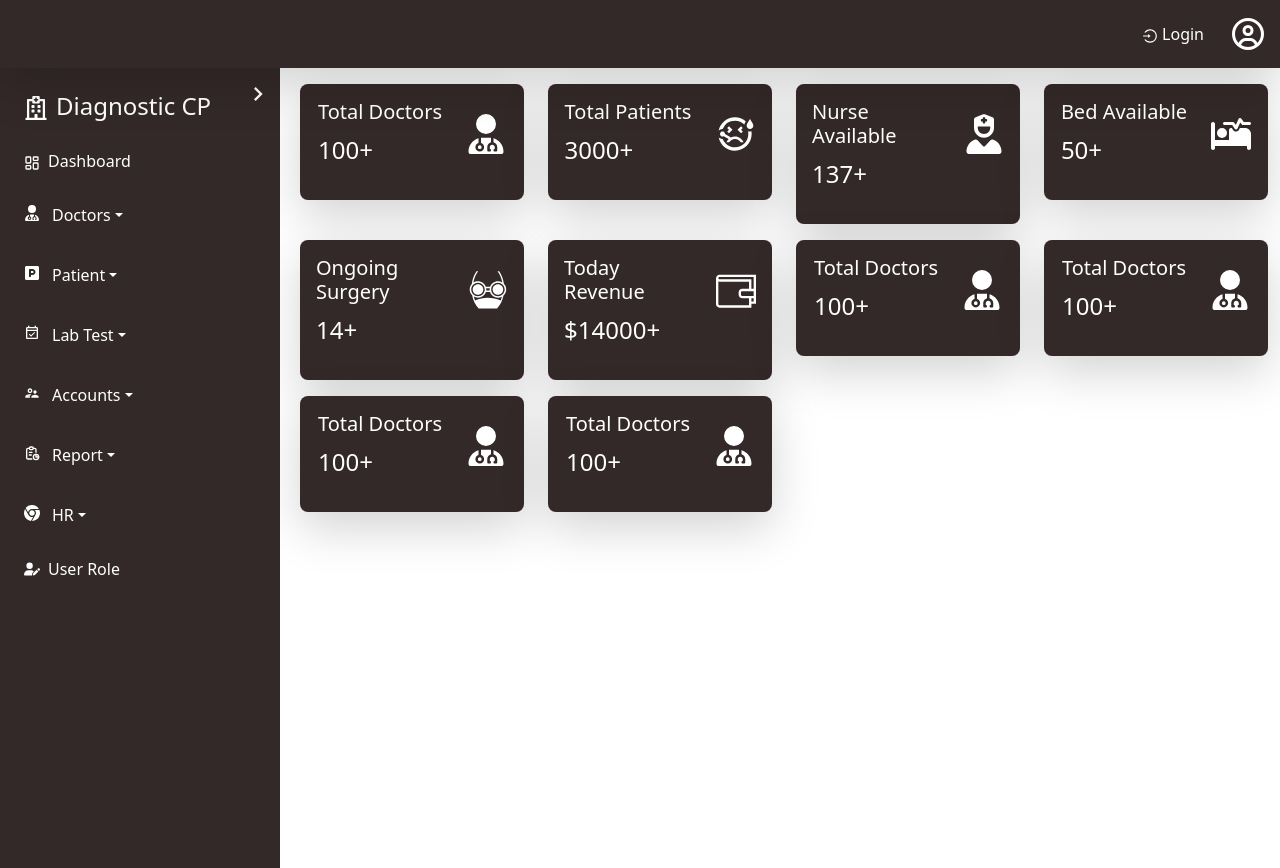
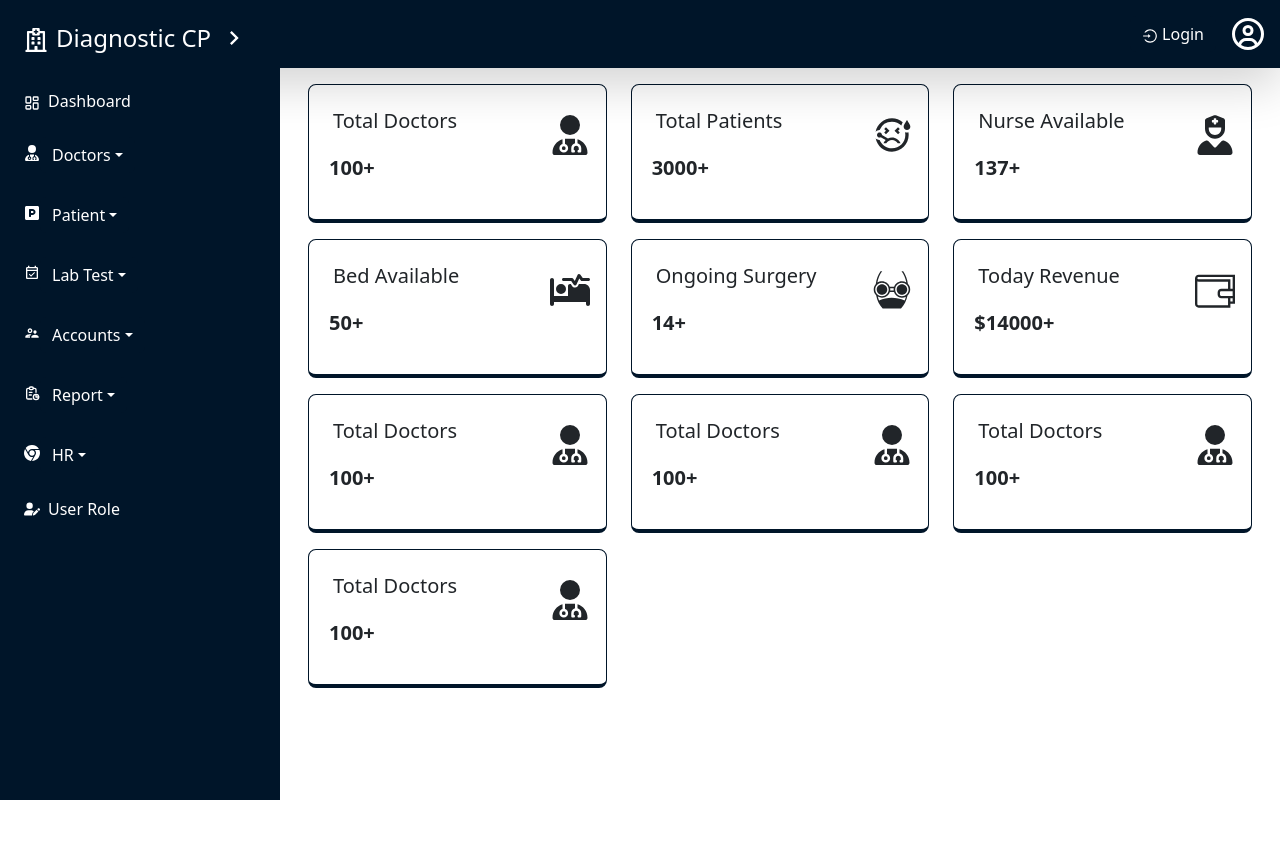
Before and after one commit to majbaulhoque/Hospital-Management-Systemstem, a React (Vite) app: page / in a window 1280 px wide. After the commit the page ends 800 px from the top, so only its background shows below. Built offline with nearby package versions, Linux system fonts and the light colour scheme.

Commit message:
change sidebar color

```diff
--- a/src/Component/Dashboard/Cards.jsx
+++ b/src/Component/Dashboard/Cards.jsx
@@ -69,11 +69,11 @@ const Cards = () => {
   return (
     <div className="row">
       {data?.map((item) => (
-        <div className="col-lg-4  col-md-6 col-12 col-xl-3 gy-3 " key={item?.id}>
-          <div className="custom-bg-main shadow-lg justify-content-center d-flex gap-4  p-3 rounded-3  text-white">
+        <div className="col-lg-4  col-md-6 col-12 col-xxl-3 gy-3 " key={item?.id}>
+          <div className="custom-border  justify-content-between d-flex gap-4  p-3 rounded-3  ">
             <div className="">
-              <h5>{item?.name}</h5>
-              <p className="fs-4">{item?.count}+</p>
+              <h5  className="p-2 rounded-1">{item?.name}</h5>
+              <p   className="fs-5 p-1 fw-bold">{item?.count}+</p>
             </div>
             <div className="fs-1">{item?.icon}</div>
           </div>
--- a/src/Component/Navbar/Navabar.jsx
+++ b/src/Component/Navbar/Navabar.jsx
@@ -5,7 +5,7 @@ import { useNavigate } from "react-router-dom";
 const Navbar = () => {
     const navigate = useNavigate()
   return (
-    <nav className="d-flex shadow-lg  gap-3 bg-white position-sticky me-2 pt-3 pe-3 pb-3 top-0   justify-content-end align-items-center custom-bg-main text-white text-end w-100">
+    <nav  className="d-flex shadow-lg  gap-3 bg-white position-sticky me-2 pt-3 pe-3 pb-3 top-0   justify-content-end align-items-center custom-bg-main text-white text-end w-100">
       <div className="d-flex gap-3 align-items-center">
         <button onClick={() => navigate('/login')} className="btn btn-primary custom-bg-main text-white border-0 ">
           <AiOutlineLogin className="me-1" />
--- a/src/Component/Sidebar/Sidebar.jsx
+++ b/src/Component/Sidebar/Sidebar.jsx
@@ -1,4 +1,4 @@
-import { useState } from "react";
+/* eslint-disable react/prop-types */
 import { RiMenu3Fill } from "react-icons/ri";
 import { LuLayoutDashboard } from "react-icons/lu";
 import { FaUserDoctor, FaUserPen, FaChrome } from "react-icons/fa6";
@@ -15,36 +15,49 @@ import Collapse from "react-bootstrap/Collapse";
 import "../../assets/styles/sidebar/index.css";
 import { Link } from "react-router-dom";
 
-
-const Sidebar = () => {
+const Sidebar = ({setOpen , open}) => {
   // toggle state
-  const [open, setOpen] = useState(true);
+  // const [open, setOpen] = useState(true);
 
   return (
-    <div  className="position-relative custom-position-fixed-mobile  custom-z-index" style={{ top: 0, left: 0, bottom: 0 }}>
+    <div
+      className="position-fixed z-3 custom-position-fixed-mobile custom-bg-main h-100  custom-z-index"
+      style={{ top: 0, left: 0, bottom: 0, minHeight: "100vh"  }}
+    >
       {/* Toggle Button  */}
       {!open && (
         <button
-          className=" mb-3 ms-3 mt-3 border-0"
+          style={{ top: 0 }}
+          className="mb-3 position-fixed custom-bg-main   ms-3 mt-3 border-0"
           onClick={() => setOpen(!open)}
           aria-controls="sidebar"
           aria-expanded={open}
         >
-          <RiMenu3Fill className="fs-3" />
+          <RiMenu3Fill className="fs-3 text-white custom-bg-main " />
         </button>
       )}
 
       {/* Sidebar Content */}
-      <Collapse in={open} className="position-relative custom-position-absolute-mobile  custom-z-index" dimension="width">
+      <Collapse
+        in={open}
+        className="position-relative  custom-position-absolute-mobile  "
+        dimension="width"
+      >
         <div
           id="sidebar"
-          className="custom-sidebar-width overflow-y-scroll  text-white p-4 custom-bg-main "
-          style={{ height: "100vh" }}
+          className="custom-sidebar-width overflow-y-scroll  text-white px-4 pb-4 custom-bg-main "
+          style={{
+            height: "100vh",
+            scrollbarWidth: "none",
+            msOverflowStyle: "none",
+          }}
         >
+          {/* sidebar header */}
+          <div className=" position-sticky custom-bg-main py-4 z-3 top-0">
             {/* Toggle cross Button  */}
             <button
-            style={{ right: 2 }}
-            className="  position-absolute  top-0 custom-bg-main fs-3 text-white border-0"
+              style={{ right: 2, top: 12 }}
+              className="  position-absolute text-white  custom-bg-main fs-3 text-white border-0"
               onClick={() => setOpen(!open)}
               aria-controls="sidebar"
               aria-expanded={open}
@@ -53,16 +66,17 @@ const Sidebar = () => {
               {/* <RxCross1 className="fw-bold" /> */}
             </button>
             {/* company */}
-          <div>
-            <h4 className="d-flex gap-2  mb-4">
-              <FaRegHospital className="mt-1" />  Diagnostic CP
+            <div className=" custom-bg-main z-3 top-0">
+              <h4 className="d-flex gap-2 text-white  ">
+                <FaRegHospital className="mt-1" /> Diagnostic CP
               </h4>
+            </div>
           </div>
           <div className="d-flex flex-column  gap-4">
             {/* dashboard */}
             <div className="mt-1">
-            <Link to='/' className=" text-decoration-none text-white">
-              <LuLayoutDashboard />
+              <Link to="/" className=" text-decoration-none text-white">
+                <LuLayoutDashboard  />
                 <span className="ms-2 mt-2">Dashboard</span>
               </Link>
             </div>
@@ -200,7 +214,10 @@ const Sidebar = () => {
               </Dropdown>
             </div>
             {/* user role */}
-            <Link to='/user-role' className="d-flex gap-2 text-decoration-none text-white">
+            <Link
+              to="/user-role"
+              className="d-flex gap-2 text-decoration-none text-white"
+            >
               <FaUserPen className="mt-1" /> <p>User Role</p>
             </Link>
           </div>
--- a/src/Layout/MainLayout.jsx
+++ b/src/Layout/MainLayout.jsx
@@ -1,18 +1,26 @@
 import { Outlet } from "react-router-dom";
 import Sidebar from "../Component/Sidebar/Sidebar";
 import Navbar from "../Component/Navbar/Navabar";
-import "../assets/styles/sidebar/index.css"
+import "../assets/styles/sidebar/index.css";
+import { useState } from "react";
 
 const MainLayout = () => {
+  const [open, setOpen] = useState(true);
   return (
-    <div className="  gap-2 w-100">
-      <div className="w-100 position-sticky z-3 top-0">
-      <Navbar/>
+    <div className="d-flex">
+      <div className="">
+        <Sidebar setOpen={setOpen} open={open} />
+      </div>
+      <div className="flex-grow-1 d-flex flex-column">
+        <div className="w-100 position-sticky flex-1 z-2 top-0">
+          <Navbar />
+        </div>
+        <div
 
-      </div>
-      <div className="d-flex gap-2 w-100">
-         <Sidebar />
-        <Outlet />
+          className={` ${open && "ms-auto custom-outlet-size "} px-3 flex-grow-1 `}
+        >
+          <Outlet />
+        </div>
       </div>
     </div>
   );
--- a/src/assets/styles/sidebar/index.css
+++ b/src/assets/styles/sidebar/index.css
@@ -4,16 +4,16 @@
     width: 280px;
   }
   .custom-dropDown > button {
-    background-color: rgb(52, 41, 41);
+    background-color: #001529;
     border: none;
   }
   .custom-dropDown > button:hover {
-    background-color: rgb(52, 41, 41);
-    /* background-color: rgb(52, 41, 41); */
+    background-color: #001529;
+    /* background-color: #001529; */
     border: none;
   }
   .custom-dropDown > button:focus {
-    background-color: rgb(52, 41, 41);
+    background-color: #001529;
   }
 
   .custom-dropDown {
@@ -34,7 +34,7 @@
   }
 
   .custom-dropdown-menu {
-    background-color: rgb(52, 41, 41) !important;
+    background-color: #001529 !important;
     padding: 0px !important;
     color: white !important;
     overflow: hidden;
--- a/src/index.css
+++ b/src/index.css
@@ -1,7 +1,23 @@
 .custom-bg-main {
-  background-color: rgb(52, 41, 41) !important;
+  /* background-color: rgb(52, 41, 41) !important; */
+   background-color: #001529 !important;
   /* background-color: rgb(44, 44, 44); */
 }
 .custom-text-main {
-  color: rgb(100, 13, 13) !important;
+  color: #001529 !important;
+  /* color: rgb(100, 13, 13) !important; */
 }
+.custom-border {
+  border-bottom: 4px solid #001529;
+  border-top: 1px solid #001529;
+  border-left: 1px solid #001529;
+  border-right: 1px solid #001529;
+}
+.custom-outlet-size{
+  width: calc(100% - 280px);
+}
+@media (max-width:800px) {
+  .custom-outlet-size{
+    width: 100%;
+  }
+}
```
Lines whose indentation alone changed are shown as unchanged.
